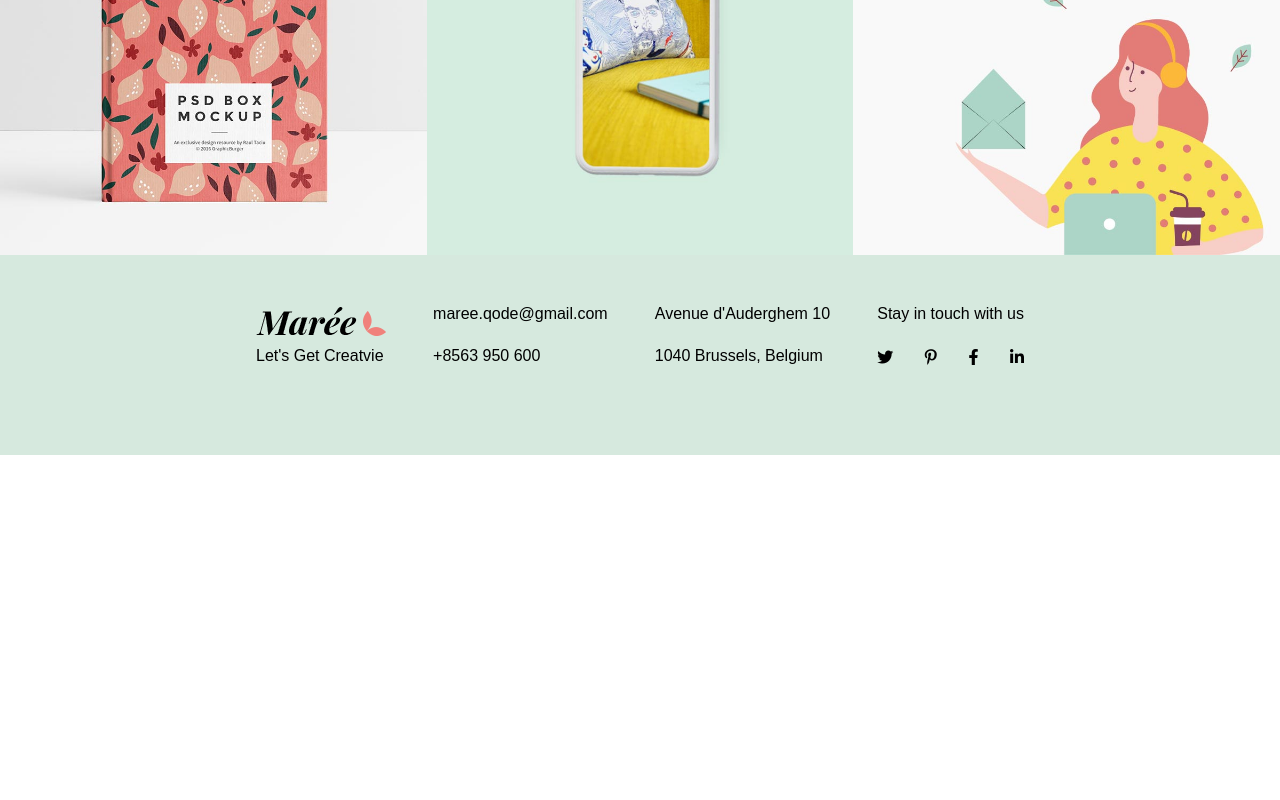
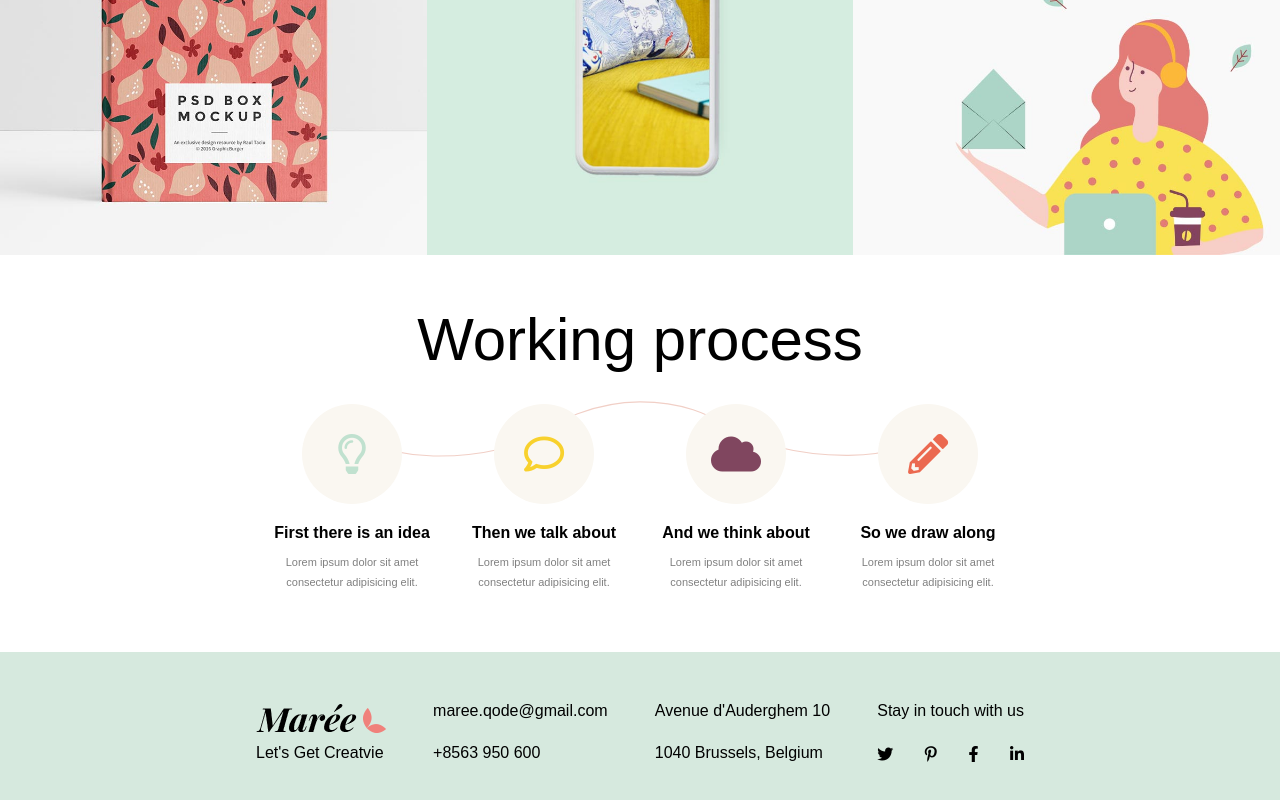
Before and after one commit to amedeo-pasanisi/proj-html-vuejs, a Vue app: page / in a window 1280 px wide. Shown: the part 1161-1961 px from the top of the page. Before the commit the page ends 1616 px from the top, so only its background shows below. Built offline with nearby package versions, Linux system fonts and the light colour scheme.

Commit message:
fine sezione workingProcess

```diff
--- a/src/App.vue
+++ b/src/App.vue
@@ -33,7 +33,50 @@
       <img src="./assets/img/h-2-port-img-5.jpg" alt="">
       <img src="./assets/img/h-2-port-img-6.jpg" alt="">
     </section>
-    <section id="workingProcess"></section>
+    <section id="workingProcess">
+      <div class="container">
+        <h1>Working process</h1>
+        <div class="wrapper">
+          <img src="./assets/svg/svg-3.svg" alt="">
+          <div class="card">
+            <div class="circle">
+              <i class="far fa-lightbulb"></i>
+            </div>
+            <div class="text">
+              <h4>First there is an idea</h4>
+              <p>Lorem ipsum dolor sit amet consectetur adipisicing elit.</p>
+            </div>
+          </div>
+          <div class="card">
+            <div class="circle">
+              <i class="far fa-comment"></i>
+            </div>
+            <div class="text">
+              <h4>Then we talk about</h4>
+              <p>Lorem ipsum dolor sit amet consectetur adipisicing elit.</p>
+            </div>
+          </div>
+          <div class="card">
+            <div class="circle">
+              <i class="fas fa-cloud"></i>
+            </div>
+            <div class="text">
+              <h4>And we think about</h4>
+              <p>Lorem ipsum dolor sit amet consectetur adipisicing elit.</p>
+            </div>
+          </div>
+          <div class="card">
+            <div class="circle">
+              <i class="fas fa-pencil-alt"></i>
+            </div>
+            <div class="text">
+              <h4>So we draw along</h4>
+              <p>Lorem ipsum dolor sit amet consectetur adipisicing elit.</p>
+            </div>
+          </div>
+        </div>
+      </div>
+    </section>
     <section id="workWithUs"></section>
     <section id="blog"></section>
     <Footer />
@@ -141,4 +184,73 @@ export default {
     width: calc(100% / 3);
   }
 }
+
+#workingProcess {
+  .container {
+    width: 60%;
+    margin: auto;
+    text-align: center;
+    padding: 50px 0;
+    h1 {
+      font-size: 60px;
+      font-weight: 300;
+      margin-bottom: 20px;
+    }
+    .wrapper {
+      position: relative;
+      display: flex;
+      flex-wrap: wrap;
+      img {
+        position: absolute;
+        top: 0;
+        left: 50%;
+        transform: translate(-50%);
+        z-index: -1;
+        width: 80%;
+      }
+      .card {
+        display: flex;
+        flex-direction: column;
+        align-items: center;
+        width: calc(100% / 4);
+        padding: 10px;
+        .circle {
+          display: flex;
+          justify-content: center;
+          align-items: center;
+          height: 100px;
+          width: 100px;
+          border-radius: 50%;
+          margin-bottom: 20px;
+          background-color: #FAF7F1;
+          i {
+            font-size: 40px;
+          }
+          .fa-lightbulb {
+            color: #C0E1CF;
+          }
+          .fa-cloud {
+            color: #80465F;
+          }
+          .fa-comment {
+            color: #F8D12D;
+          }
+          .fa-pencil-alt {
+            color: #EB6950;
+          }
+        }
+        .text {
+          h4 {
+            margin-bottom: 10px;
+          }
+          p {
+            font-size: 11px;
+            line-height: 20px;
+            color: gray;
+          }
+        }
+      }
+    }
+  }
+}
 </style>
```
